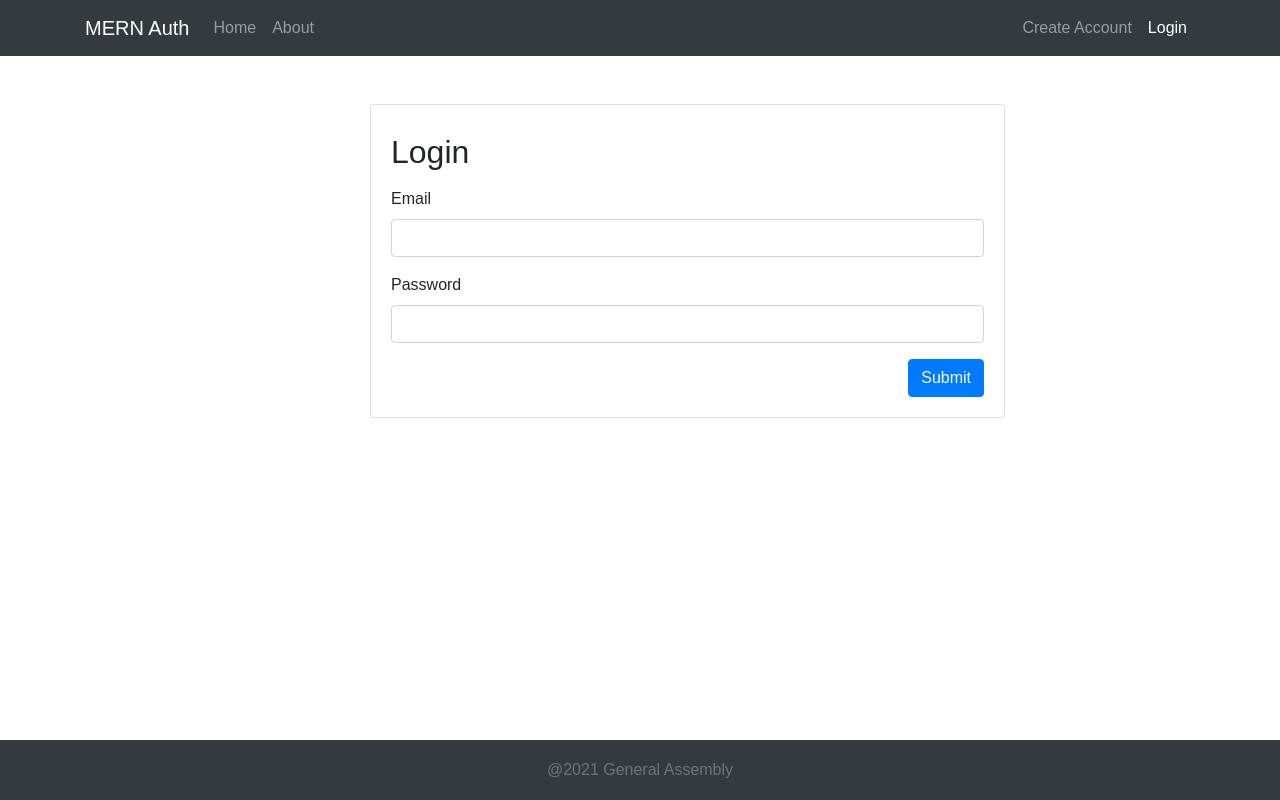
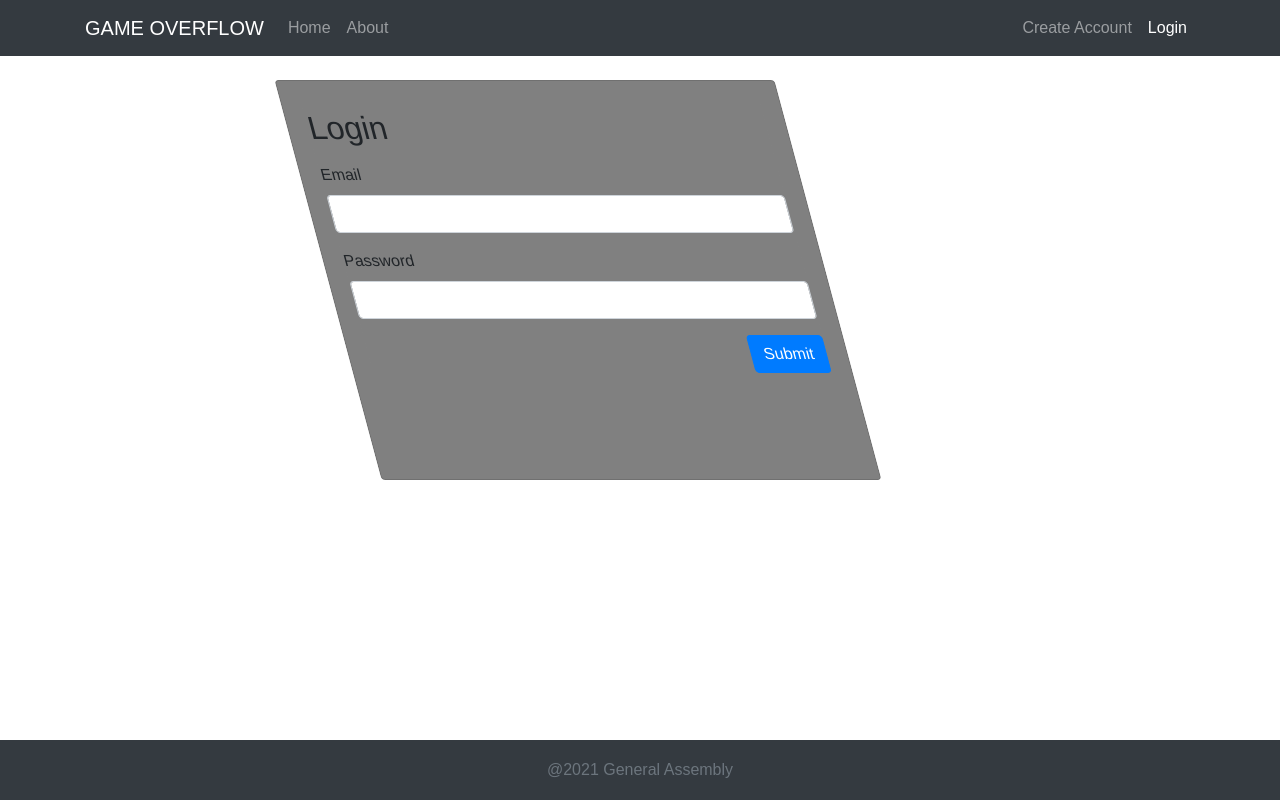
Before and after one commit to K-Tech19/gof-mern-client, a React (Create React App) app: page /login in a window 1280 px wide. Built offline with nearby package versions, Linux system fonts and the light colour scheme.

Commit message:
background for signup

```diff
--- a/src/App.css
+++ b/src/App.css
@@ -12,3 +12,7 @@ body {
   height: 60px; /* Set the fixed height of the footer here */
   line-height: 60px; /* Vertically center the text there */
 }
+
+img{
+  background-color: red;
+}
--- a/src/App.js
+++ b/src/App.js
@@ -56,7 +56,7 @@ function App() {
   return (
     <div>
       <Navbar handleLogout={handleLogout} isAuth={isAuthenticated} />
-      <div className="container mt-5">
+
         <Switch>
           <Route path="/signup" component={ Signup } />
           <Route
@@ -67,7 +67,7 @@ function App() {
           <PrivateRoute path="/profile" component={ Profile } user={currentUser} />
           <Route exact path="/" component={ Welcome } />
         </Switch>
-      </div>
+
       <Footer />
     </div>
   );
--- /dev/null
+++ b/src/components/About.css
@@ -0,0 +1,3 @@
+body {
+    background-color: blue;
+}
--- a/src/components/About.js
+++ b/src/components/About.js
@@ -1,4 +1,5 @@
 import React from 'react';
+import './About.js'
 
 const About = () => {
     return (
--- a/src/components/Navbar.js
+++ b/src/components/Navbar.js
@@ -5,8 +5,8 @@ const Navbar = (props) => {
     return (
         <nav className="navbar navbar-expand-lg navbar-dark bg-dark">
             <div className="container">
-                <Link className="navbar-brand" to="/">MERN Auth</Link>
-                <button className="navbar-toggler" type="button" data-toggle="collapse" data-target="#navbarsExample07" aria-controls="#navbarsExample07" aria-expanded="false" aria-label="Toggle navigation">
+                <Link className="navbar-brand" to="/">GAME OVERFLOW</Link>
+                <button class ='gameoverflow' className="navbar-toggler" type="button" data-toggle="collapse" data-target="#navbarsExample07" aria-controls="#navbarsExample07" aria-expanded="false" aria-label="Toggle navigation">
                     <span className="navbar-toggler-icon"></span>
                 </button>
 
--- /dev/null
+++ b/src/components/Signup.css
@@ -0,0 +1,22 @@
+  .signupbody{
+    background-image: url('https://cdn.hipwallpaper.com/i/83/50/U1tWJY.jpg');
+    background-repeat: no-repeat;
+    background-size: cover;
+    width: 100vw;
+    height: 100vh;
+}
+
+form {
+    background-color: gray;
+}
+
+h2 {
+    background-color: gray;
+}
+div.card.card-body {
+    background-color: gray;
+    width: 500px;
+    height: 400px;
+    transform: skew(15deg);
+    opacity: 100;
+}
--- a/src/components/Signup.js
+++ b/src/components/Signup.js
@@ -1,6 +1,7 @@
 import React, { useState } from 'react';
 import axios from 'axios';
 import { Redirect } from 'react-router-dom';
+import './Signup.css'
 const REACT_APP_SERVER_URL = process.env.REACT_APP_SERVER_URL;
 
 const Signup = () => {
@@ -39,9 +40,10 @@ const Signup = () => {
     if (redirect) return <Redirect to="/login" />
 
     return (
-        <div className="row mt-4">
+        <div className='signupbody'>
+
             <div className="col-md-7 offset-md-3">
-                <div className="card card-body">
+                <div class='signup' className="card card-body">
                     <h2 className="py-2">Signup</h2>
                     <form onSubmit={handleSubmit}>
                         <div className="form-group">
@@ -61,6 +63,7 @@ const Signup = () => {
                 </div>
             </div>
         </div>
+
     );
 
 }
```
Also changed, not shown: 1 other file (tests, documents, lock files or other folders).
